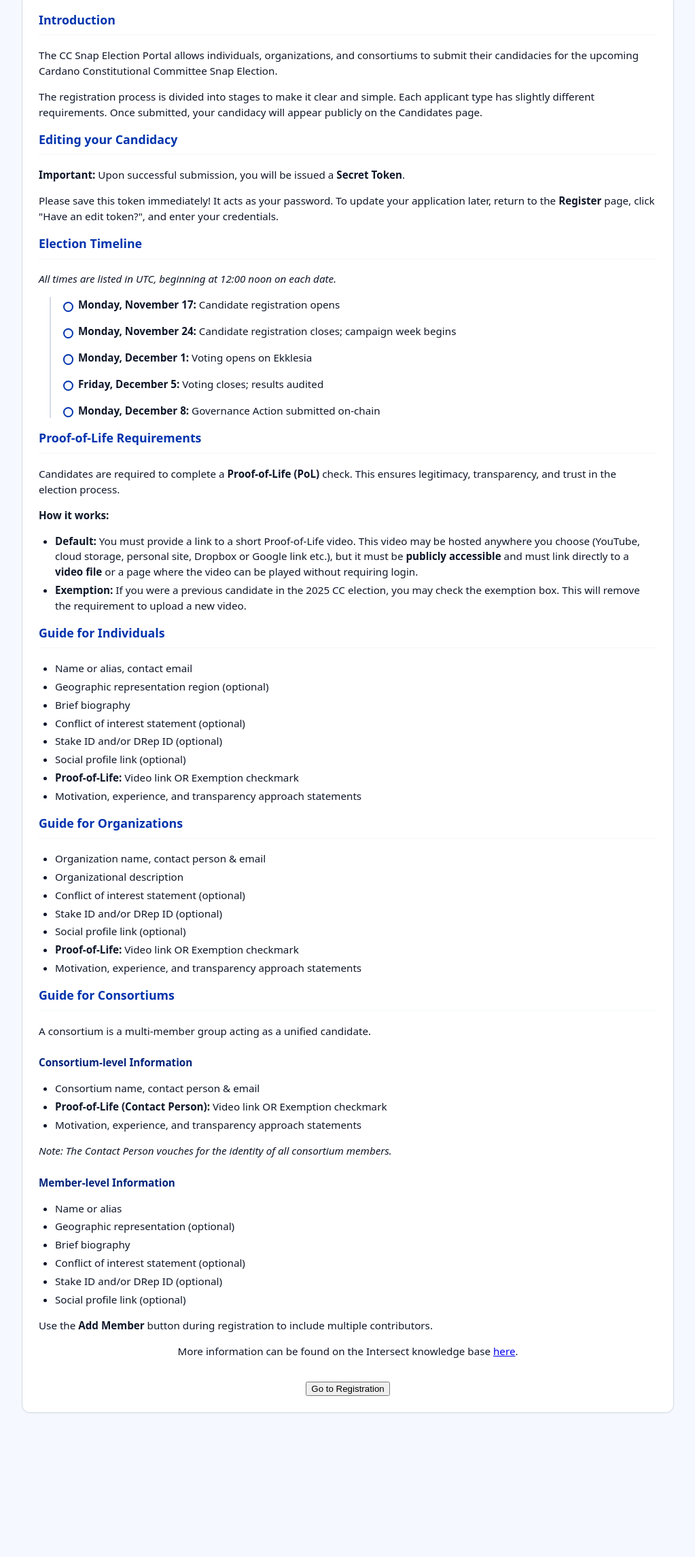
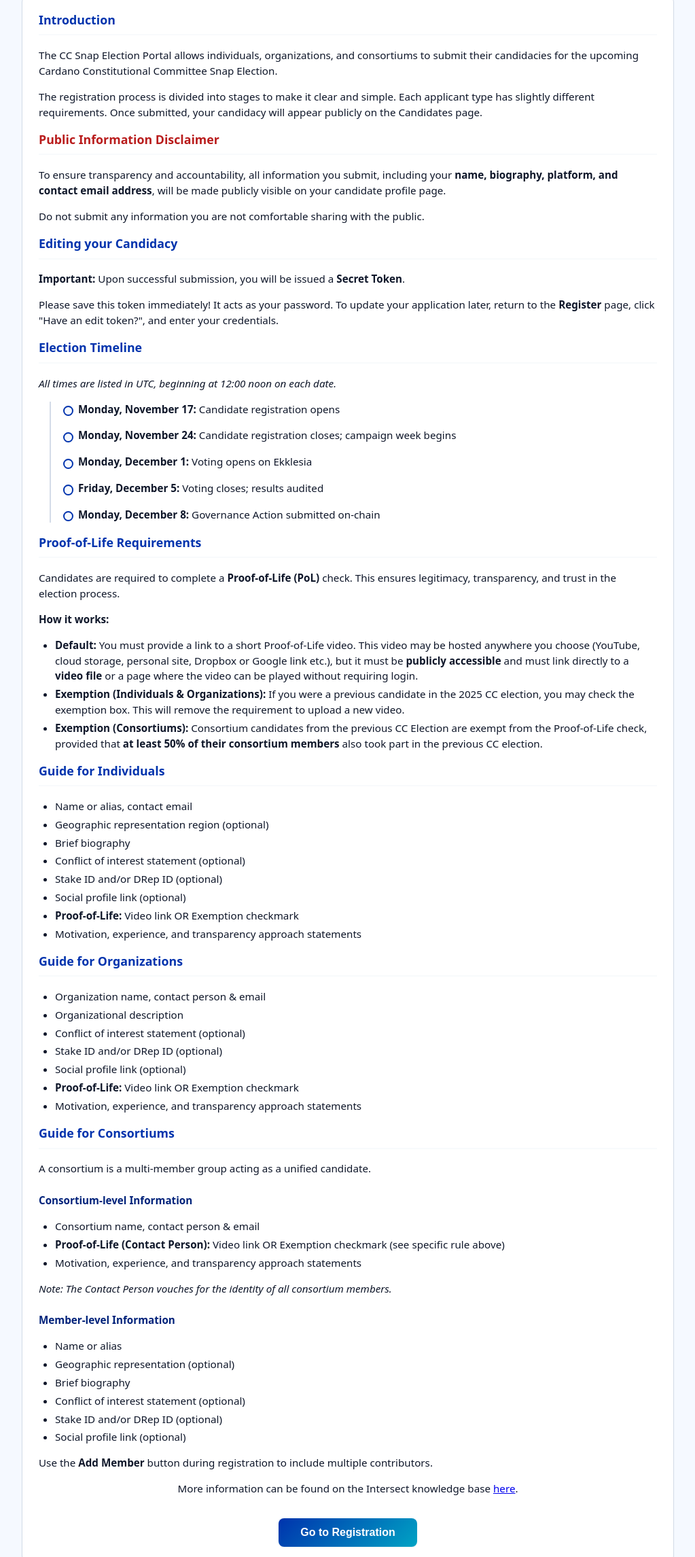
Before and after one commit to Thomas-nada/ccsnap, a website: page index.html in a window 1280 px wide. Shown: the part 365-2656 px from the top of the page at 68% size, without its empty margins (128-1151 px from the left). Before the commit the page ends 2500 px from the top, so only its background shows below. Drawn offline with Linux system fonts and the light colour scheme.

Commit message:
Update index.html

```diff
--- a/index.html
+++ b/index.html
@@ -39,6 +39,12 @@
         </section>
 
         <section>
+          <h3 style="color: #b91c1c;">Public Information Disclaimer</h3>
+          <p style="font-weight: 500;">To ensure transparency and accountability, all information you submit, including your <strong>name, biography, platform, and contact email address</strong>, will be made publicly visible on your candidate profile page.</p>
+          <p>Do not submit any information you are not comfortable sharing with the public.</p>
+        </section>
+
+        <section>
           <h3>Editing your Candidacy</h3>
           <p><strong>Important:</strong> Upon successful submission, you will be issued a <strong>Secret Token</strong>.</p>
           <p>Please save this token immediately! It acts as your password. To update your application later, return to the <strong>Register</strong> page, click "Have an edit token?", and enter your credentials.</p>
@@ -62,7 +68,8 @@
           <p><strong>How it works:</strong></p>
           <ul>
             <li><strong>Default:</strong> You must provide a link to a short Proof-of-Life video. This video may be hosted anywhere you choose (YouTube, cloud storage, personal site, Dropbox or Google link etc.), but it must be <strong>publicly accessible</strong> and must link directly to a <strong>video file</strong> or a page where the video can be played without requiring login.</li>
-            <li><strong>Exemption:</strong> If you were a previous candidate in the 2025 CC election, you may check the exemption box. This will remove the requirement to upload a new video.</li>
+            <li><strong>Exemption (Individuals & Organizations):</strong> If you were a previous candidate in the 2025 CC election, you may check the exemption box. This will remove the requirement to upload a new video.</li>
+            <li><strong>Exemption (Consortiums):</strong> Consortium candidates from the previous CC Election are exempt from the Proof-of-Life check, provided that <strong>at least 50% of their consortium members</strong> also took part in the previous CC election.</li>
           </ul>
         </section>
 
@@ -99,7 +106,7 @@
           <h4>Consortium-level Information</h4>
           <ul>
             <li>Consortium name, contact person & email</li>
-            <li><strong>Proof-of-Life (Contact Person):</strong> Video link OR Exemption checkmark</li>
+            <li><strong>Proof-of-Life (Contact Person):</strong> Video link OR Exemption checkmark (see specific rule above)</li>
             <li>Motivation, experience, and transparency approach statements</li>
           </ul>
           <p><em>Note: The Contact Person vouches for the identity of all consortium members.</em></p>
@@ -117,12 +124,12 @@
         <p style="text-align: center;">More information can be found on the Intersect knowledge base <a href="https://docs.intersectmbo.org/cardano-facilitation-services/cardano-governance/2025-cc-snap-election-overview">here</a>.</p>
 
         <div style="margin-top: 2rem; text-align: center;">
-          <button class="button" onclick="window.location.href='/ccsnap/register'">Go to Registration</button>
+          <button class="btn" style="padding: 0.75rem 2rem; font-size: 1rem;" onclick="window.location.href='/ccsnap/register'">Go to Registration</button>
         </div>
 
       </div>
     </div>
 
-    <script src="app.js"></script>
+    <script src="/app.js"></script>
   </body>
 </html>
```
